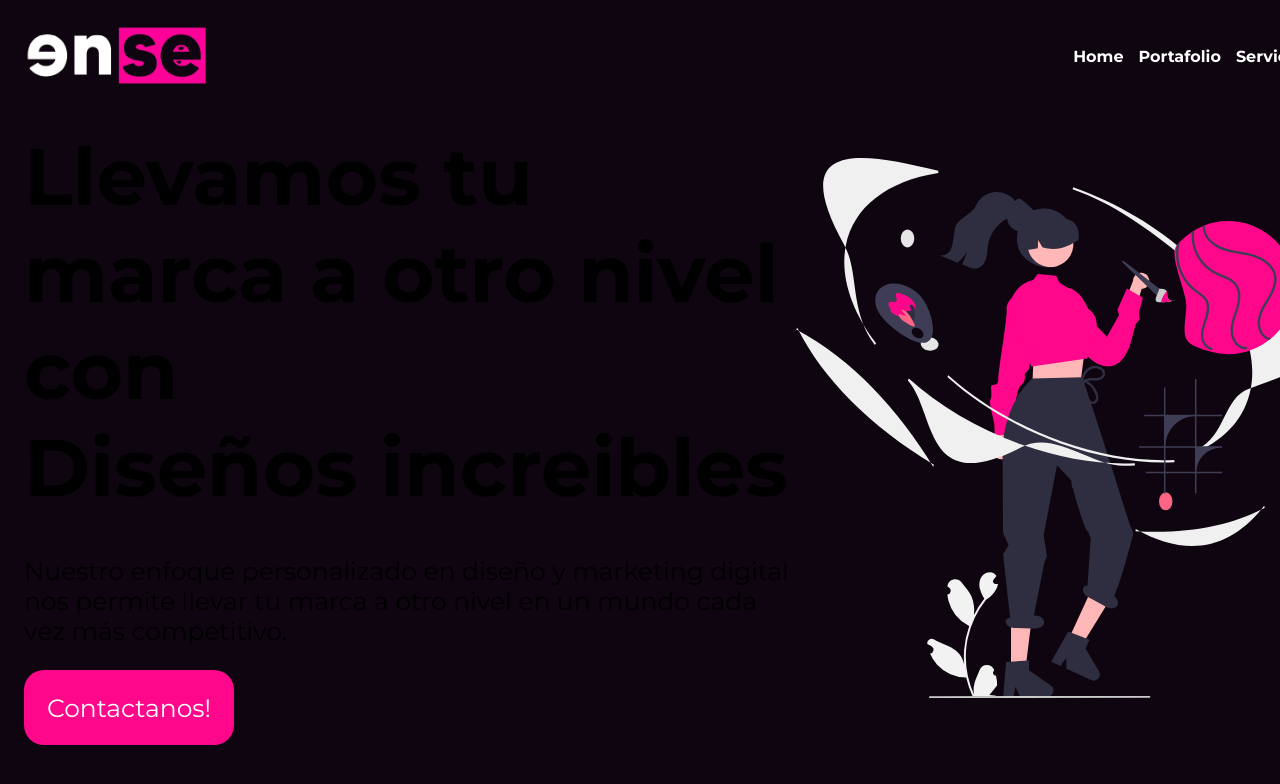
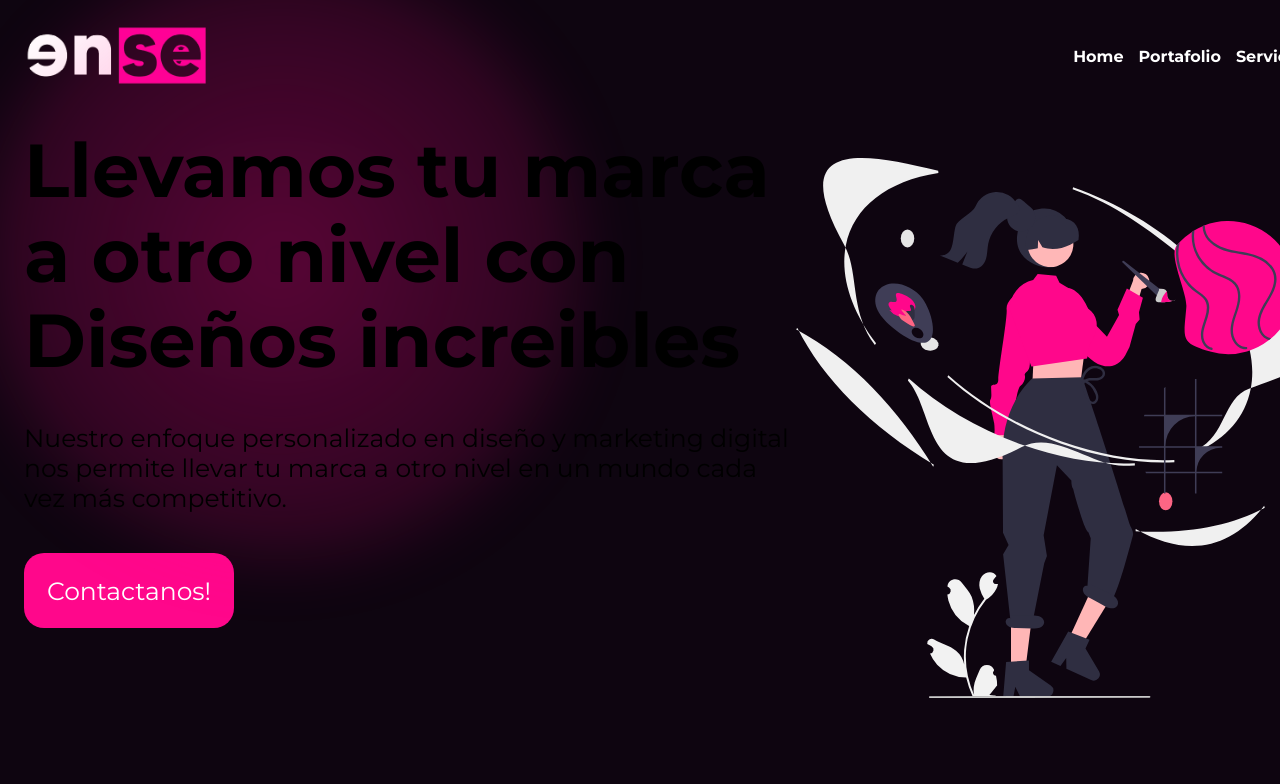
Before and after one commit to DiegoEDG/ense-landing, a Next.js app: page / in a window 1280 px wide. Shown: the top 784 px of the page. Built offline with nearby package versions, Linux system fonts and the light colour scheme.

Commit message:
HOTFIX: Shape sent to back

```diff
--- a/src/app/home.module.css
+++ b/src/app/home.module.css
@@ -11,13 +11,3 @@
 	padding: 24px;
 	z-index: 10;
 }
-.gradient {
-	width: 600px;
-	height: 600px;
-	background: radial-gradient(rgba(255, 7, 139, 0.312), rgba(255, 7, 139, 0.046));
-	border-radius: 100%;
-	filter: blur(2rem);
-	position: absolute;
-	top: -40px;
-	right: 700px;
-}
--- a/src/app/page.tsx
+++ b/src/app/page.tsx
@@ -7,7 +7,6 @@ export default function Home() {
 		<div className={styles.main}>
 			<div className={styles.container}>
 				<Navbar />
-				{/* <div className={styles.gradient} /> */}
 				<main>
 					<Hero />
 				</main>
--- a/src/components/Hero.module.css
+++ b/src/components/Hero.module.css
@@ -5,12 +5,16 @@
 	z-index: 10;
 }
 .text {
-	font-size: 80px;
+	font-size: 75px;
 	font-weight: bold;
+	z-index: 10;
+	line-height: 85px;
+	position: relative;
 }
 .paragraph {
 	font-size: 25px;
 	margin-top: 40px;
+	position: relative;
 }
 .cta {
 	display: flex;
@@ -23,5 +27,15 @@
 	border-radius: 20px;
 	justify-content: center;
 	align-items: center;
-	margin-top: 24px;
+	margin-top: 40px;
 }
+.gradient {
+	width: 600px;
+	height: 600px;
+	background: radial-gradient(rgba(255, 7, 139, 0.312), rgba(255, 7, 139, 0.046));
+	border-radius: 100%;
+	filter: blur(2rem);
+	position: absolute;
+	top: -40px;
+	right: 700px;
+}
--- a/src/components/Hero.tsx
+++ b/src/components/Hero.tsx
@@ -6,6 +6,7 @@ import Link from 'next/link';
 const Hero = () => {
 	return (
 		<div className={style.hero}>
+			<div className={style.gradient} />
 			<div>
 				<>
 					<h2 className={style.text}>Llevamos tu marca a otro nivel con </h2>
```
